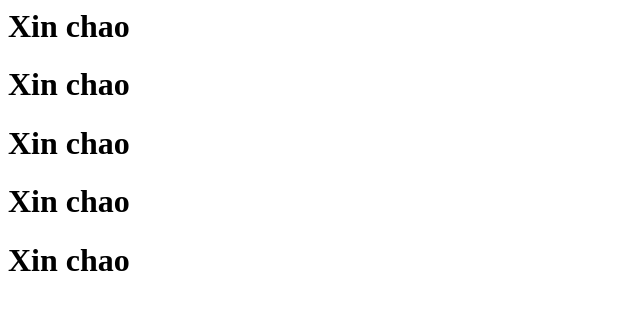
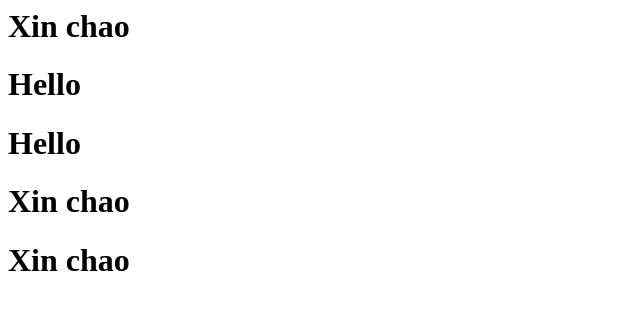
Before and after one commit to quangdaicaa/basevn_html, a plain HTML site: page index.html in a window 1280 px wide. Shown: the whole page, without its empty margins (0-640 px from the left). Drawn offline with Linux system fonts and the light colour scheme.

Commit message:
jkfdhjkg

```diff
--- a/index.html
+++ b/index.html
@@ -1,5 +1,5 @@
+<h1>Xin chao</h1>
+<h1>Hello</h1>
+<h1>Hello</h1>
 <h1>Xin chao</h1>
 <h1>Xin chao</h1>
-<h1>Xin chao</h1>
-<h1>Xin chao</h1>
-<h1>Xin chao</h1>
```
